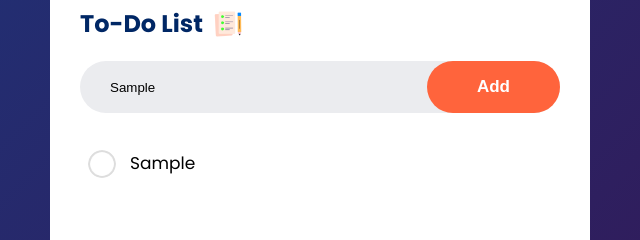
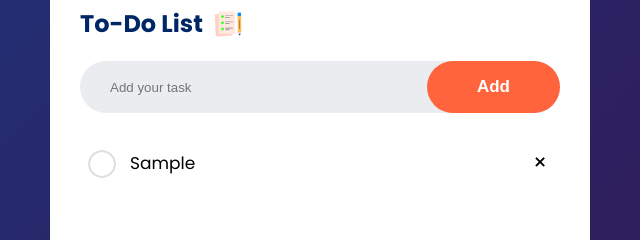
Before and after one commit to krsna23/todolist_basic, a plain HTML site: page index.html in a window 1280 px wide. Both pictures are taken after typing "Sample" into the empty fields and a click on the button "Add". Shown: the part 144-384 px from the top of the page, 320-960 px from the left. Drawn offline with Linux system fonts and the light colour scheme.

Commit message:
Javascript added and project completed
Simple HTML CSS and Javascript project of Todolist is completed.

```diff
--- a/script.js
+++ b/script.js
@@ -10,5 +10,19 @@ function addTask(){
         li.setAttribute('class', 'task');
         li.innerHTML= inputBox.value;
         listContainer.appendChild(li);
+        let span = document.createElement("span")
+        span.innerHTML="\u00d7";
+        span.setAttribute('class', 'span');
+        li.appendChild(span);
     }
+    inputBox.value='';
 }
+
+listContainer.addEventListener('click', function(e){
+    if (e.target.tagName === 'LI'){
+        e.target.classList.toggle("checked");
+    }
+    else if (e.target.tagName ==="SPAN"){
+        e.target.parentElement.remove();
+    }
+}, false);
--- a/styles.css
+++ b/styles.css
@@ -101,3 +101,19 @@ margin-bottom: 25px;
 .checked::before{
   background-image: url(/images/checked.png);
 }
+
+.span{
+  position: absolute;
+  right: 0;
+  top: 5px;
+  width: 40px;
+  height: 40px;
+  font-size: 22px;
+  line-height: 40px;
+  text-align: center;
+}
+
+.span:hover{
+  background: #edeef0;
+  border-radius: 50%;
+}
```
